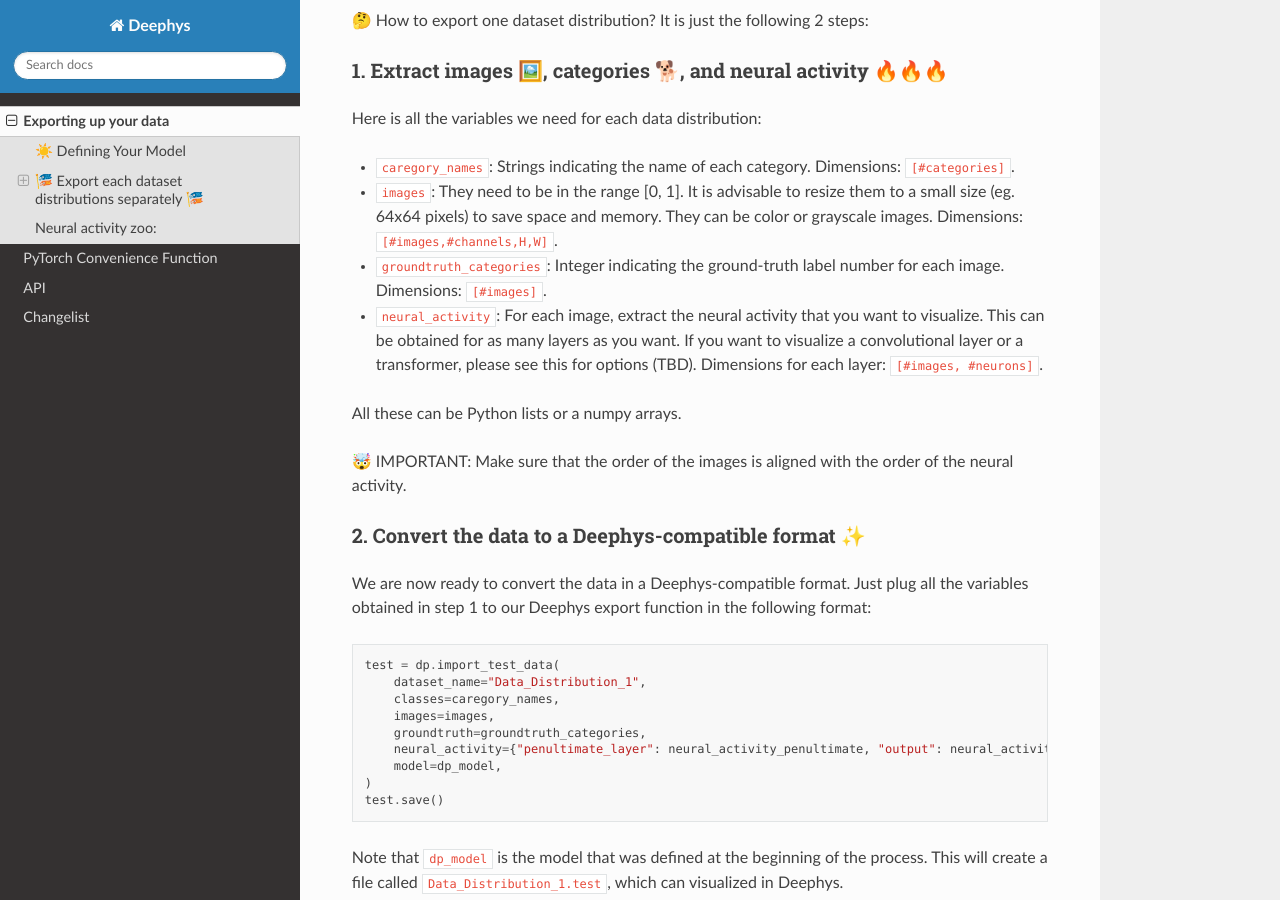
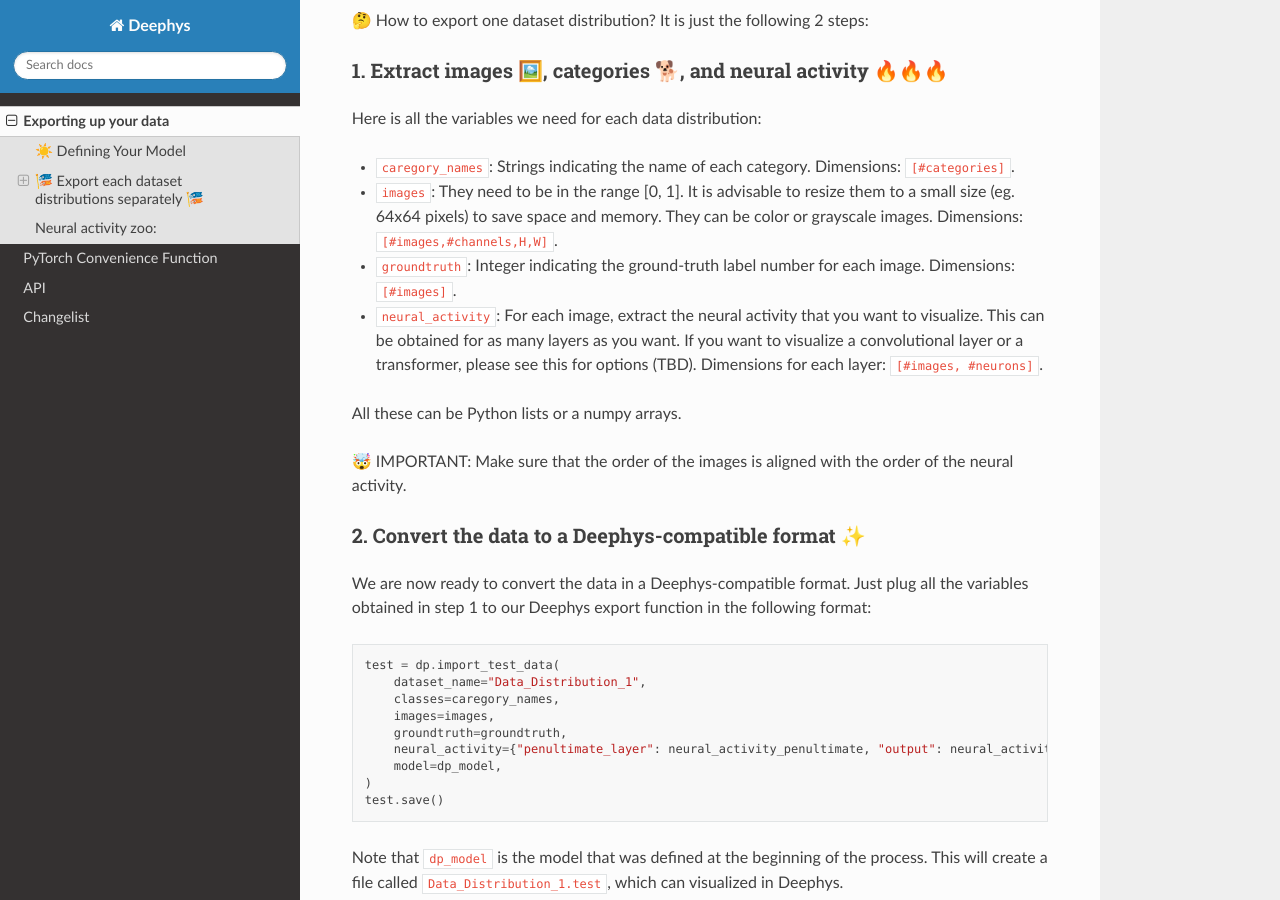
Before and after one commit to mjgroth/deephys, a Sphinx documentation site: the page built from docs/source/usage.rst, in a window 1280 px wide and 900 px high, scrolled down 877 px. Built offline with Sphinx 7.4.7 and the Read the Docs theme 2.0.0, drawn with Linux system fonts in a browser that asks for light colours.

Commit message:
Update usage.rst

```diff
--- a/docs/source/usage.rst
+++ b/docs/source/usage.rst
@@ -46,7 +46,7 @@
 
 - ``caregory_names``: Strings indicating the name of each category. Dimensions: ``[#categories]``.
 - ``images``: They need to be in the range [0, 1]. It is advisable to resize them to a small size (eg. 64x64 pixels) to save space and memory. They can be color or grayscale images. Dimensions: ``[#images,#channels,H,W]``.
-- ``groundtruth_categories``: Integer indicating the ground-truth label number for each image. Dimensions: ``[#images]``.
+- ``groundtruth``: Integer indicating the ground-truth label number for each image. Dimensions: ``[#images]``.
 - ``neural_activity``: For each image, extract the neural activity that you want to visualize. This can be obtained for as many layers as you want. If you want to visualize a convolutional layer or a transformer, please see this for options (TBD). Dimensions for each layer: ``[#images, #neurons]``.
 
 All these can be Python lists or a numpy arrays.
@@ -64,7 +64,7 @@
 	    dataset_name="Data_Distribution_1",
 	    classes=caregory_names,
 	    images=images,
-	    groundtruth=groundtruth_categories,
+	    groundtruth=groundtruth,
 	    neural_activity={"penultimate_layer": neural_activity_penultimate, "output": neural_activity_output},
 	    model=dp_model,
 	)
```
